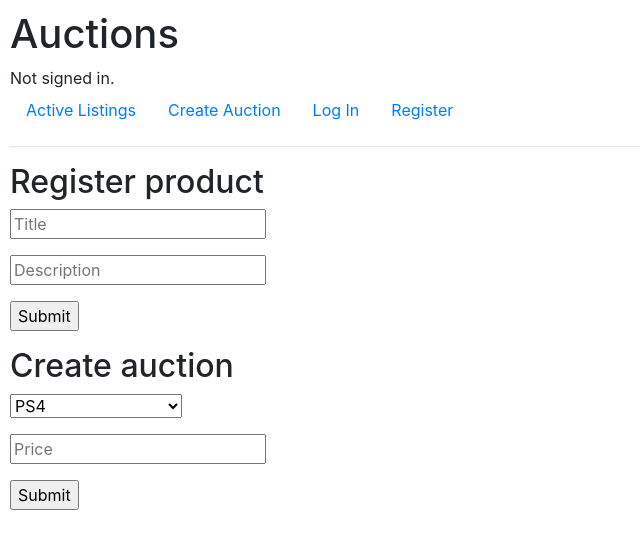
After one commit to ardelabe/commerce, a Django app: page /create in a window 1280 px wide. The commit adds this page. Shown: the top 549 px of the page, without its empty margins (0-640 px from the left). Run offline with Django 3.2, Linux system fonts and the light colour scheme; data comes from the database, SQL or seed files in the repository; some libraries are stand-ins or nearby versions.

Commit message:
commiting before trying something stupid

```diff
--- a/auctions/models.py
+++ b/auctions/models.py
@@ -1,45 +1,40 @@
 from django.contrib.auth.models import AbstractUser
 from django.db import models
 from django.db.models.fields import DateTimeField
+
 
 # each time you change anything in auctions/models.py, you’ll need to first
 # run python manage.py makemigrations and then python manage.py migrate to
 # migrate those changes to your database.
 class User(AbstractUser):
+
     def __str__(self):
         return f"id: {self.id} Name: {self.first_name} {self.last_name}"
 
-class Products(models.Model):
+class Product(models.Model):
     title = models.CharField(max_length=64)
     description = models.CharField(max_length=280)
+
     def __str__(self):
-        return f"Product id: {self.id} - {self.title}"
+        return f"Product id: {self.id} - {self.title} - {self.description}"
 
 # one for auction listings (listagem de leiloes)
-class Auctions(models.Model):
-    user_id = models.ForeignKey(User, on_delete=models.CASCADE, related_name="owner")
+class Auction(models.Model):
+    user_id = models.ManyToManyField(User, blank=True, related_name="owner")
     is_active = models.BooleanField() # None by default
-    product_id = models.ForeignKey(Products, on_delete=models.PROTECT, related_name="auction_product")
-    initial_price = models.DecimalField(max_digits=10, decimal_places=2)
+    product = models.ManyToManyField(Product, blank=True, related_name="auction_product")
+    price = models.DecimalField(max_digits=10, decimal_places=2, null=True, blank=True)
+
     def __str__(self):
-        return f"Auction id: {self.id} - Owner: {self.user_id} - active: {self.is_active} - price: {self.initial_price}"
+        return f"Auction id: {self.id} - Owner: {self.user_id} - active: {self.is_active}"
 
 # one for bids (lances)
-class Bids(models.Model):
-    auction_id = models.ForeignKey(User, on_delete=models.PROTECT, related_name="auction-bid")
-    user_id = models.ForeignKey(User, on_delete=models.CASCADE, related_name="owner")
+class Bid(models.Model):
+    user_id = models.ManyToManyField(User, blank=True, related_name="bidder")
+    auction = models.ForeignKey(User, on_delete=models.PROTECT, related_name="auction_bid")
     bid = models.DecimalField(max_digits=10, decimal_places=2)
+
     def __str__(self):
         return f"in id {self.id}, User {self.id} gave a bid of {self.bid} on the product: {self.auction_id}"
 
 # and one for comments made on auction listings (comentarios na listagem)
-
-
-
-# class Passenger(models.Model):
-#     first = models.CharField(max_length=64)
-#     last = models.CharField(max_length=64)
-#     flights = models.ManyToManyField(Flight, blank=True, related_name="passengers")
-
-#     def __str__(self):
-#         return f"{self.first} {self.last}"
--- /dev/null
+++ b/auctions/templates/auctions/create.html
@@ -0,0 +1,27 @@
+{% extends "auctions/layout.html" %}
+
+{% block body %}
+    <h2>Register product</h2>
+    <form action="{% url 'create' %}" method="POST">
+        {% csrf_token %}
+        <input type="text" name="title" placeholder="Title">
+        <p></p>
+        <input type="text" name="description" placeholder="Description">
+        <p></p>
+        <input type="submit" value="Submit">
+    </form>
+    <p></p>
+    <h2>Create auction</h2>
+    <form action="{% url 'create' %}" method="POST">
+        {% csrf_token %}
+        <select name="product">
+            {% for product in product %}
+            <option value="{{ product.id }}">{{ product.title }}</option>
+            {% endfor %}
+        </select>
+        <p></p>
+        <input type="number" min=".1" step="any" name="price" placeholder="Price">
+        <p></p>
+        <input type="submit" value="Submit">
+    </form>
+{% endblock %}
--- a/auctions/templates/auctions/index.html
+++ b/auctions/templates/auctions/index.html
@@ -2,6 +2,5 @@
 
 {% block body %}
     <h2>Active Listings</h2>
-
     TODO
 {% endblock %}
--- a/auctions/templates/auctions/layout.html
+++ b/auctions/templates/auctions/layout.html
@@ -20,6 +20,9 @@
             <li class="nav-item">
                 <a class="nav-link" href="{% url 'index' %}">Active Listings</a>
             </li>
+            <li class="nav-item">
+                <a class="nav-link" href="{% url 'create' %}">Create Auction</a>
+            </li>
             {% if user.is_authenticated %}
                 <li class="nav-item">
                     <a class="nav-link" href="{% url 'logout' %}">Log Out</a>
--- a/auctions/urls.py
+++ b/auctions/urls.py
@@ -6,5 +6,6 @@ urlpatterns = [
     path("", views.index, name="index"),
     path("login", views.login_view, name="login"),
     path("logout", views.logout_view, name="logout"),
-    path("register", views.register, name="register")
+    path("register", views.register, name="register"),
+    path("create", views.create, name="create"),
 ]
--- a/auctions/views.py
+++ b/auctions/views.py
@@ -4,7 +4,7 @@ from django.http import HttpResponse, HttpResponseRedirect
 from django.shortcuts import render
 from django.urls import reverse
 
-from .models import User
+from .models import User, Product, Auction, Bid
 
 
 def index(request):
@@ -62,3 +62,102 @@ def register(request):
         return HttpResponseRedirect(reverse("index"))
     else:
         return render(request, "auctions/register.html")
+
+def create(request):
+    if request.method == "POST":
+
+        # IMPORTANT: requires development of authentication check
+
+        # presents the dict on screen
+        print(request.POST)
+
+        # saves the dict in a variable
+        data_post = request.POST
+
+        # actions based in posting data of product
+        if "title" in data_post:
+            print("***Product insertion***")
+            # print(f"Decription:", data_post["description"])
+            # title = str(data_post["title"])
+            # description = str(data_post["description"])
+            # print(title, description)
+
+            # THIS IS WHAT DJANGO CALLS "DIRECT ASSINGMENT" - IT IS FORBIDDEN IN MANYTOMANY FIELDS
+            # the logic below this part of code follows the notations about
+            # "modifying db via py"
+            newproduct = Product()
+            newproduct.title = data_post["title"]
+            newproduct.description = data_post["description"]
+            # print(newproduct.title)
+            # print(newproduct.description)
+            # print(f"Newproduct is", newproduct)
+            newproduct.save()
+
+        #actions based in posting data of auction
+        # for is posting product.id
+        if "product" in data_post:
+            print("***Auction insertion***")
+
+            # this chunk of code works with user-info
+            # user = request.user.is_authenticated # saves True or False
+            # print(user)
+            user = request.user
+            # print(user)
+            # print(user.id)
+            # print(user.first_name)
+
+            # getting user id to add to Auctions
+            # user_id = user.id
+            # print(User.objects.get(pk=user_id))
+            user_id = User.objects.get(pk=user.id)
+            print(user_id)
+
+            # setting is_active to true, because it's just created
+            # maybe put this on default?
+            is_active = True
+
+            # figuring out what is the product_id selected
+            # print(request.POST)
+            # print(data_post["product"])
+            # product_id = data_post["product"]
+            # print(Product.objects.get(pk=product_id))
+            product_id = Product.objects.get(pk=data_post["product"])
+            print(product_id)
+
+            # getting the price set
+            # print(data_post["price"])
+            price = data_post["price"]
+
+            # newauction = Auction(user.id, is_active, product_id, price)
+            # print(newauction)
+            # newauction.save()
+            newauction = Auction()
+            newauction.is_active = is_active
+            newauction.price = price
+            newauction.save()
+            # newauction.user_id = user.id
+            # newauction.user_id.set(user_id)
+
+
+    # BELOW THIS POINT WE ARE DEALING WITH GET
+
+    # here I could use .get(<param>) to get one result
+    # I could use .filter(<param>) to obtain a dict with multiple values or, as I did
+    # use.all() to fetch all product in db
+    data = Product.objects.all()
+
+    # this prints the dictionary returned by Product.objects.all()
+    # print(f"sending this:", data)
+
+    # iterates over data and prints the data inside dict (looks like the string representation from def __str__)
+    # for item in data:
+    #     print(item)
+
+    # this access the contents of product
+    # prodex = Product.objects.get(pk=1)
+    # print(prodex.title)
+    # print(prodex.description)
+
+    return render(request, "auctions/create.html", {
+        "product": data
+    })
```
Also changed, not shown: auctions/admin.py (+7 -0 lines), README.md, auctions/migrations/0001_initial.py, auctions/migrations/0002_auctions_products.py (deleted), db.sqlite3.
